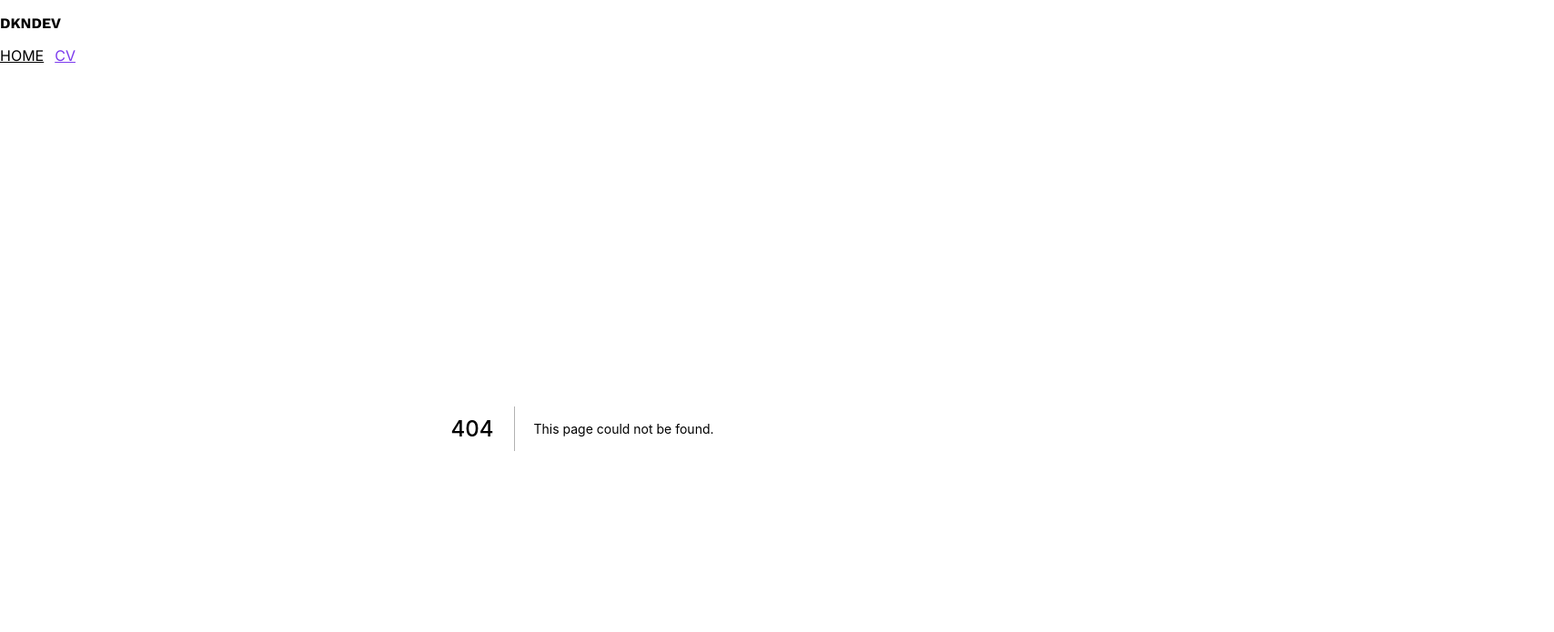
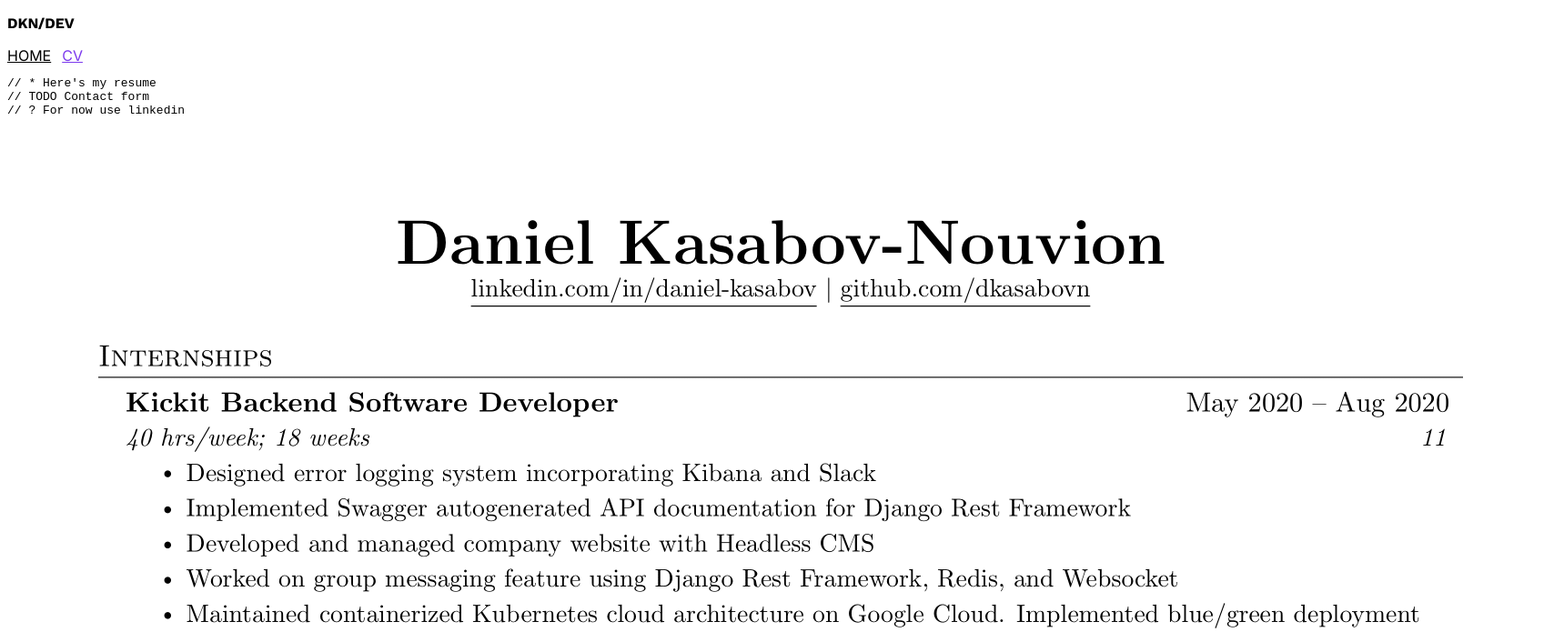
Before and after one commit to dkasabovn/portfolio, a Next.js app: page /resume in a window 1280 px wide. Before the commit this address had no page. Shown: the top 695 px of the page at 91% size, 1708 px wide, since content can reach past the window. Built offline with nearby package versions, Linux system fonts and the light colour scheme.

Commit message:
working domain; working articles; working resume;

```diff
--- /dev/null
+++ b/components/SEOHead.tsx
@@ -0,0 +1,45 @@
+import Head from "next/head";
+import { useRouter } from "next/router";
+
+type SEOProps = {
+	title?: string;
+	description?: string;
+};
+
+export default function SEOHead({ title, description }: SEOProps) {
+	const router = useRouter();
+
+	return (
+		<>
+			<Head>
+				<title>{title ? title : "Daniel Kasabov"}</title>
+				<meta name="robots" content="follow, index" />
+				<meta
+					content={
+						description
+							? description
+							: "Developer @ TAMU '25. Go and Rust enthusiast. Next.js enjoyer. XQC viewer."
+					}
+					name="description"
+				/>
+				<meta
+					property="og:url"
+					content={`https://danielkasabov.com${router.asPath}`}
+				/>
+				<meta property="og:site_name" content="Daniel Kasabov" />
+				<meta
+					property="og:description"
+					content={
+						description
+							? description
+							: "Developer @ TAMU '25. Go and Rust enthusiast. Next.js enjoyer. XQC viewer."
+					}
+				/>
+				<meta
+					property="og:title"
+					content={title ? title : "Daniel Kasabov"}
+				/>
+			</Head>
+		</>
+	);
+}
--- a/layouts/default.tsx
+++ b/layouts/default.tsx
@@ -3,16 +3,18 @@ import Link from "next/link";
 import React from "react";
 import { useRouter } from "next/router";
 import ActiveLink from "../components/ActiveLink";
+import SEOHead from "../components/SEOHead";
 
 export default function DefaultLayout(props) {
 	return (
 		<div className="min-h-screen w-full flex flex-col items-center">
-			<div className="w-1/3 h-full">
+			<SEOHead />
+			<div className="lg:w-1/3 w-11/12 h-full">
 				<div className="flex flex-row items-center justify-between w-full mt-20">
 					<div className="mr-3">
 						<p className="font-semibold text-3xl thicc">
 							<span className="bg-purple-600 px-2 text-white">
-								DKNDEV
+								DKN/DEV
 							</span>
 						</p>
 					</div>
--- a/pages/_document.tsx
+++ b/pages/_document.tsx
@@ -29,6 +29,7 @@ class MyDocument extends Document {
 						href="https://fonts.googleapis.com/css2?family=Fira+Code:wght@500&display=swap"
 						rel="stylesheet"
 					/>
+					<link rel="icon" href="/logo.png" />
 				</Head>
 				<body>
 					<Main />
--- /dev/null
+++ b/pages/resume.tsx
@@ -0,0 +1,23 @@
+export default function Resume() {
+	return (
+		<div className="my-10">
+			<div className="prose max-w-none">
+				<pre>
+					<code>
+						// * Here's my resume
+						<br />
+						// TODO Contact form
+						<br />
+						// ? For now use linkedin
+					</code>
+				</pre>
+			</div>
+			<div className="lg:absolute" style={{ left: "50%" }}>
+				<div className="lg:relative" style={{ left: "-50%" }}>
+					<img src="/static/images/resume-1.png" alt="" />
+					<img src="/static/images/resume-2.png" alt="" />
+				</div>
+			</div>
+		</div>
+	);
+}
```
Also changed, not shown: pages/index.tsx (+3 -6 lines), pages/posts/[slug].tsx (+7 -1 lines), public/static/images/resume-1.png (added), public/static/images/resume-2.png (added).
